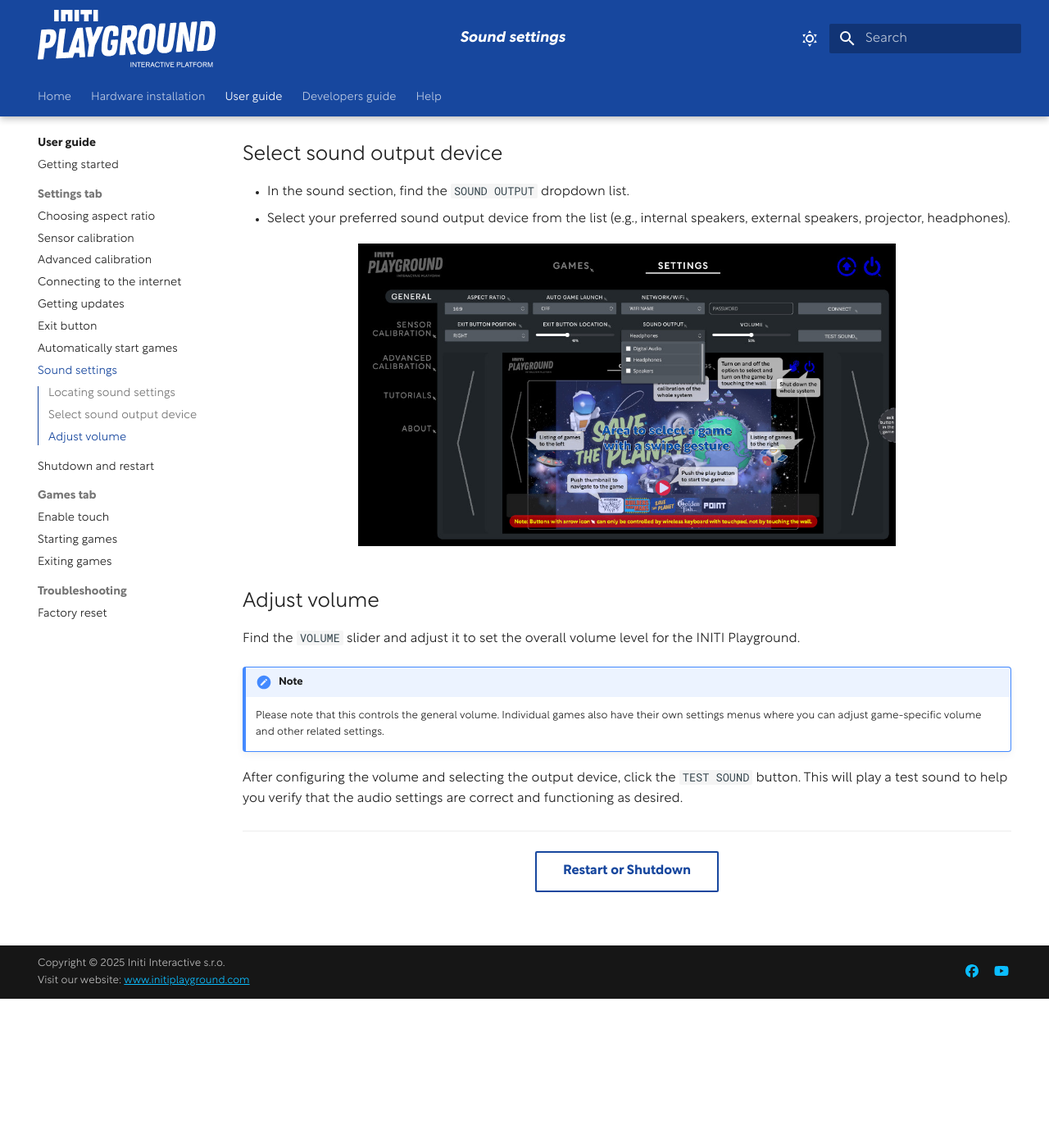
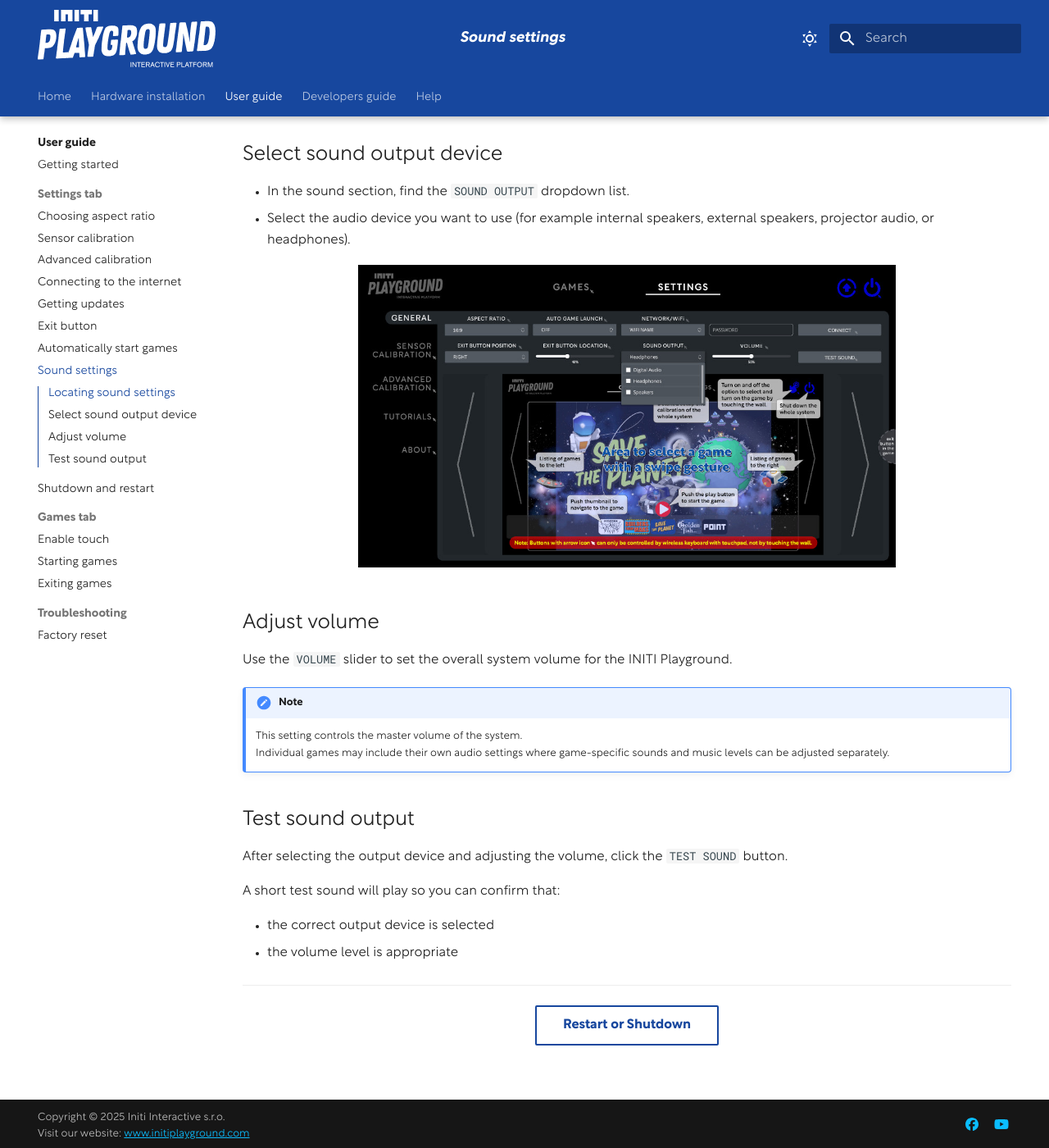
Before and after one commit to INITI-Playground/initi-playground-docs, an MkDocs documentation site: the page built from docs/setup/sound-settings.md, in a window 1280 px wide and 1400 px high, scrolled down 779 px. Shown: the whole window at 82% size. Built offline with MkDocs 1.6.1 and Material for MkDocs 9.7.7, drawn with Linux system fonts in a browser that asks for light colours; before the commit the page ends 1997 px from its top, so only the background shows below that; some of the changed text lies outside the part shown.

Commit message:
update sound settings documentation for clarity and consistency. Revised section headings, improved instructions, and added details for better user understanding.

```diff
--- a/docs/setup/sound-settings.md
+++ b/docs/setup/sound-settings.md
@@ -1,27 +1,26 @@
 Title:   Sound settings
 Summary: Select sound output device and set master volume
 Authors: Ondrej Prucha
-Date:    July 25, 2024
+Date:    February 23, 2026
 blank-value:
 
 # Sound settings
 
-The Sound Settings section enables users to configure audio options for the INITI Playground, including adjusting the master volume and selecting the output device.
+The Sound Settings section allows you to configure audio playback for the INITI Playground, including selecting the correct audio device and adjusting the overall system volume.
 
 ## Locating sound settings
 
 - Open the UI and navigate to the `Settings` tab at the top of the screen.
-- In the `General` settings menu, find the sound section, as shown in the picture below.
+- In the `General` settings menu, locate the **Sound** section, as shown in the image below.
 
 <div class="center imageWidth" markdown>
 ![Sound settings](assets/sound-settings.jpg "Sound settings")
 </div>
 
-
 ## Select sound output device
 
 - In the sound section, find the `SOUND OUTPUT` dropdown list.
-- Select your preferred sound output device from the list (e.g., internal speakers, external speakers, projector, headphones).
+- Select the audio device you want to use (for example internal speakers, external speakers, projector audio, or headphones).
 
 <div class="center imageWidth" markdown>
 ![Sound settings opened](assets/sound-settings-opened.jpg "Sound settings opened")
@@ -29,12 +28,20 @@
 
 ## Adjust volume
 
-Find the `VOLUME` slider and adjust it to set the overall volume level for the INITI Playground.
+Use the `VOLUME` slider to set the overall system volume for the INITI Playground.
+
 !!! note
-    Please note that this controls the general volume. Individual games also have their own settings menus where you can adjust game-specific volume and other related settings.
+    This setting controls the master volume of the system.
+    Individual games may include their own audio settings where game-specific sounds and music levels can be adjusted separately.
 
+## Test sound output
 
-After configuring the volume and selecting the output device, click the `TEST SOUND` button. This will play a test sound to help you verify that the audio settings are correct and functioning as desired.
+After selecting the output device and adjusting the volume, click the `TEST SOUND` button.
+
+A short test sound will play so you can confirm that:
+
+- the correct output device is selected
+- the volume level is appropriate
 
 
 
```
